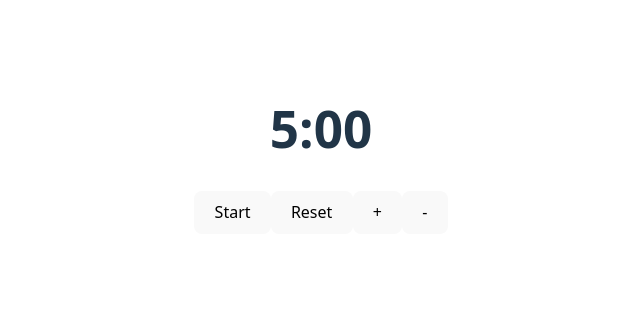
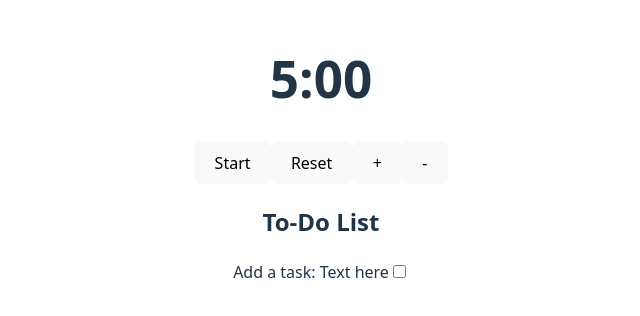
Before and after one commit to Eq-Tran/React-Pomodoro-Timer, a React (Vite) app: page / in a window 1280 px wide. Shown: the part 250-566 px from the top of the page, without its empty margins (319-959 px from the left). Built offline with nearby package versions, Linux system fonts and the light colour scheme; no server answers.

Commit message:
Started to do list component

```diff
--- a/src/App.jsx
+++ b/src/App.jsx
@@ -1,6 +1,7 @@
 import { useState } from 'react'
 import './App.css'
 import Timer from './components/Timer.jsx';
+import ToDoList from './components/ToDoList.jsx';
 
 // main application function
 function App() {
@@ -9,6 +10,7 @@ function App() {
     <>
       <div>
         <Timer />
+        <ToDoList />
       </div>
     </>
   )
--- /dev/null
+++ b/src/components/ToDoList.jsx
@@ -0,0 +1,15 @@
+import React from 'react';
+
+const ToDoList = () => {
+
+	return (
+		<section>
+            <h2>To-Do List</h2>
+            <label htmlFor='name-input'>Add a task: </label>
+            <text>Text here</text>
+            <input type="checkbox"/>
+		</section>
+	);
+};
+
+export default ToDoList;
```
